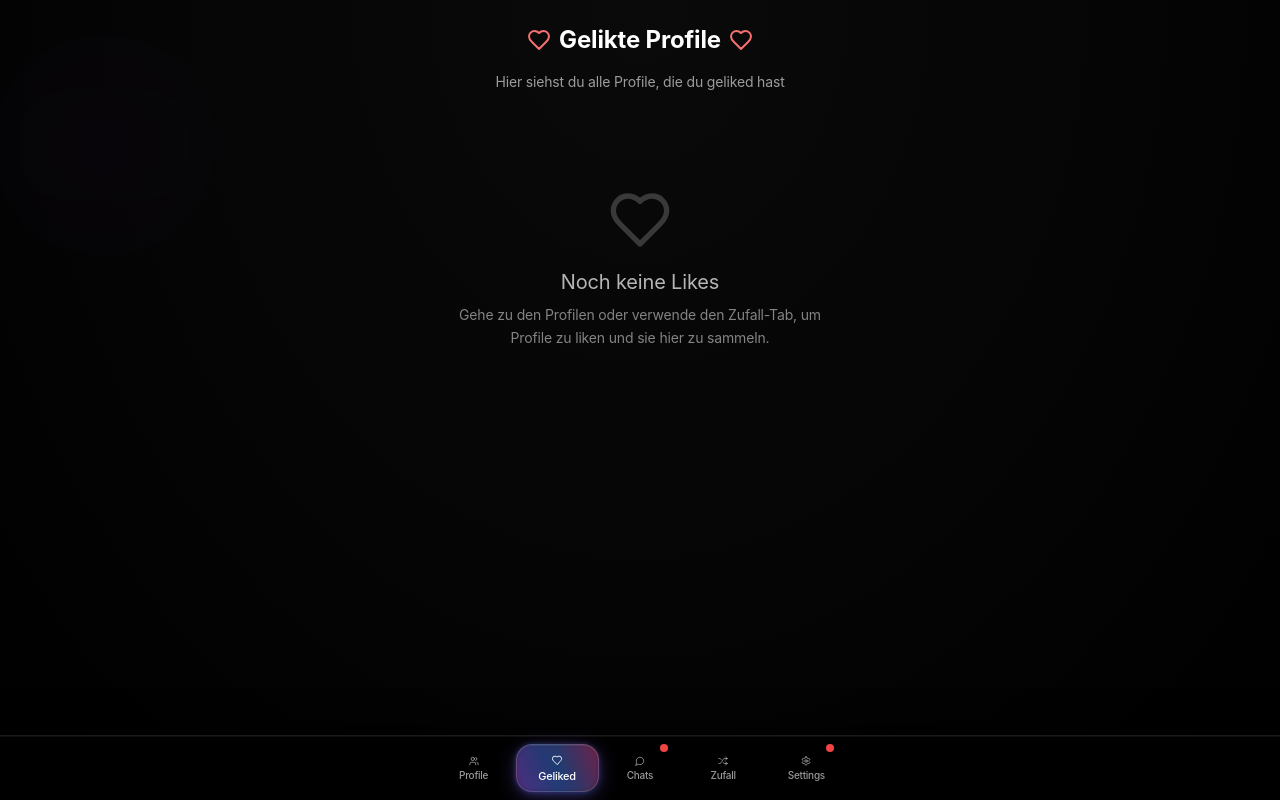
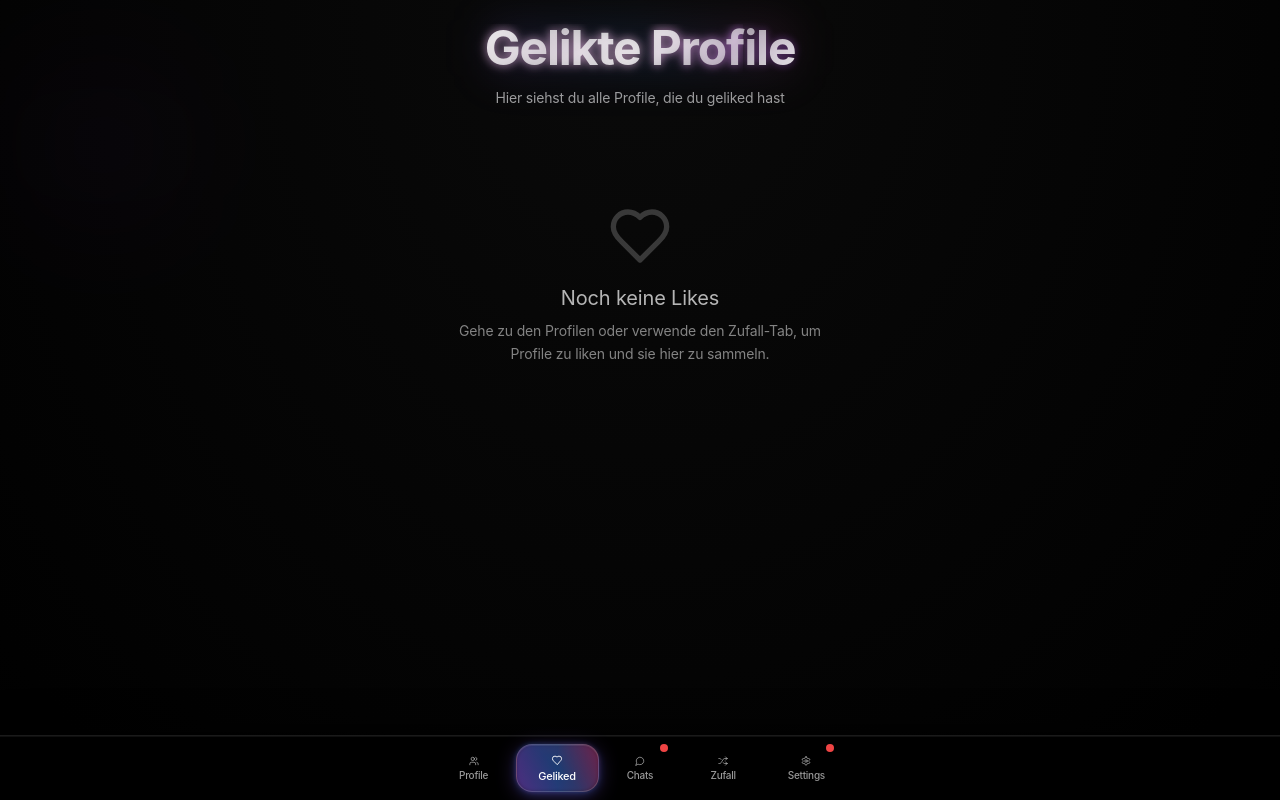
Before and after one commit to jasonl20-tech/aura-of-echoes, a React (Vite) app: page /liked in a window 1280 px wide. Built offline with nearby package versions, Linux system fonts and the light colour scheme.

Commit message:
Refactor LikedProfilesView text style
Update LikedProfilesView to use the same modern text style as MostChats.

```diff
--- a/src/components/LikedProfilesView.tsx
+++ b/src/components/LikedProfilesView.tsx
@@ -3,17 +3,20 @@ import React from 'react';
 import { Heart } from 'lucide-react';
 
 const LikedProfilesView: React.FC = () => {
-  // Placeholder für gelikte Profile - kann später mit echten Daten erweitert werden
+  // Placeholder für geliked Profile - kann später mit echten Daten erweitert werden
   const likedProfiles: any[] = [];
 
   return (
     <div className="space-y-6">
       <div className="text-center mb-8">
-        <div className="flex items-center justify-center space-x-2 mb-4">
-          <Heart className="w-6 h-6 text-red-400" />
-          <h2 className="text-2xl font-bold text-white">Gelikte Profile</h2>
-          <Heart className="w-6 h-6 text-red-400" />
-        </div>
+        <h2 className="relative text-4xl sm:text-5xl font-bold mb-4 tracking-tight">
+          <span className="absolute inset-0 text-transparent bg-gradient-to-r from-purple-400 via-pink-400 to-purple-600 bg-clip-text blur-sm opacity-50">
+            Gelikte Profile
+          </span>
+          <span className="glass-text relative text-white/90 backdrop-blur-sm">
+            Gelikte Profile
+          </span>
+        </h2>
         <p className="text-white/60 text-sm">Hier siehst du alle Profile, die du geliked hast</p>
       </div>
 
```
